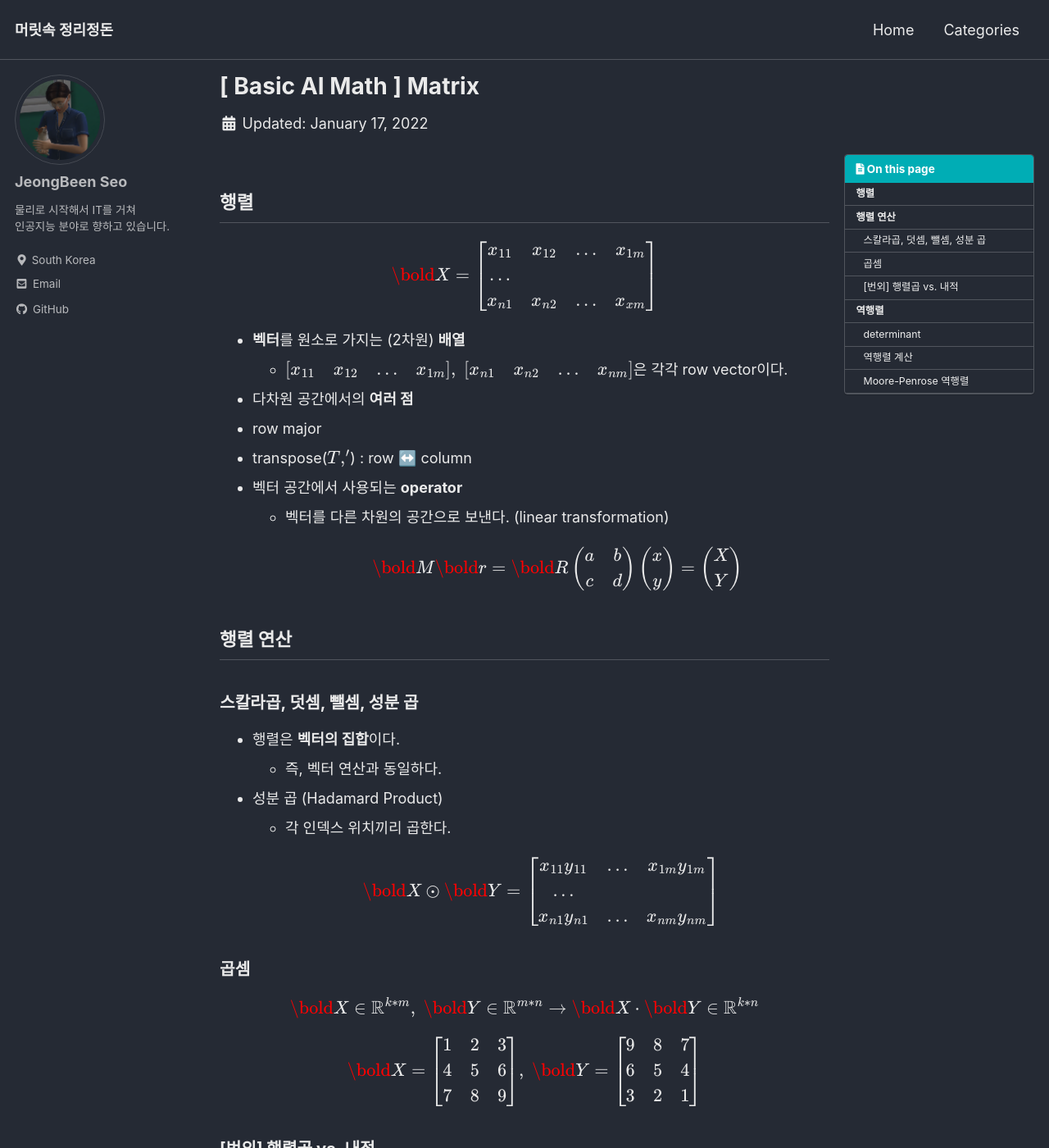
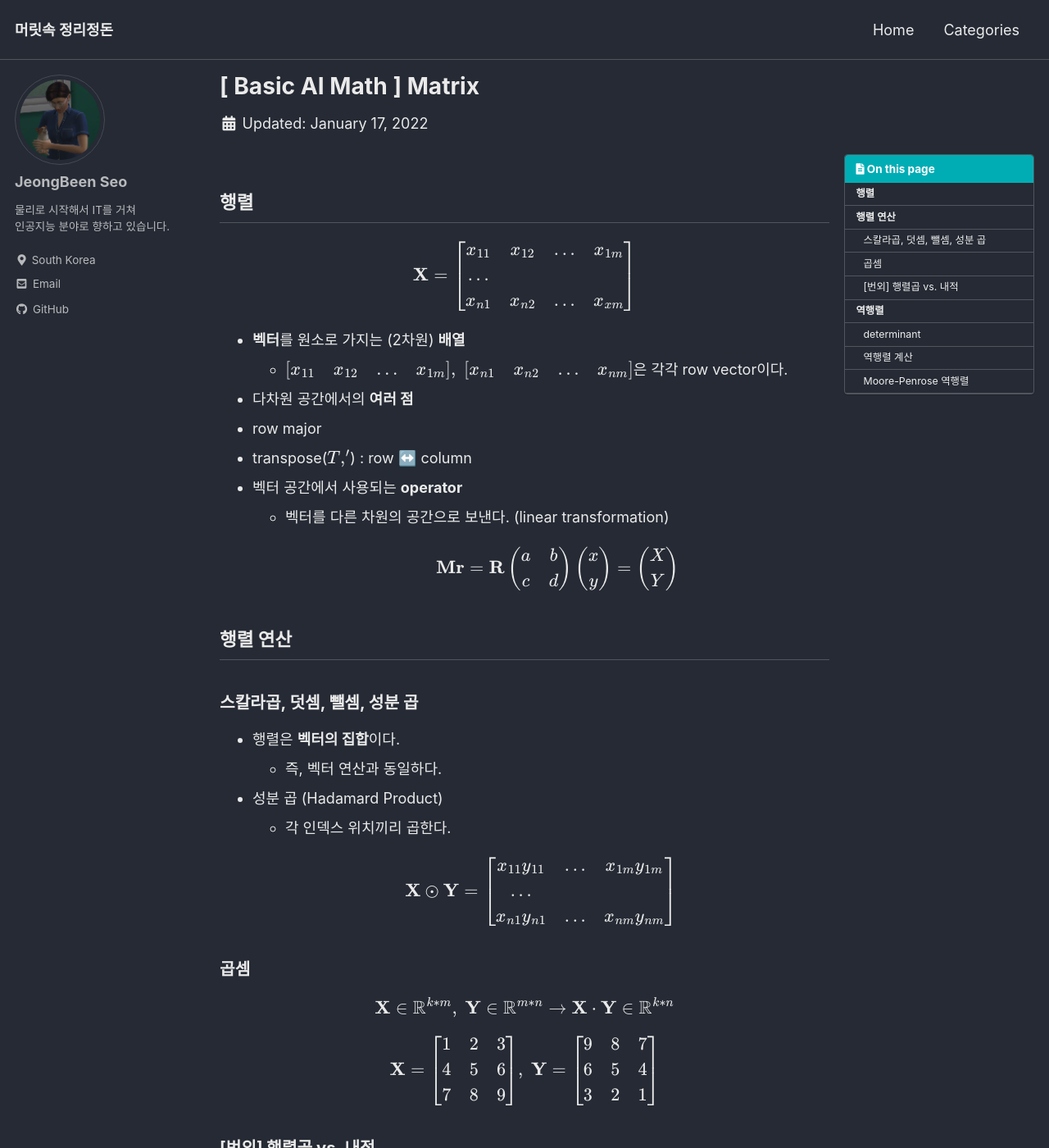
Before and after one commit to claire-1125/claire-1125.github.io, a Jekyll site: the page built from _posts/AI_Math/2022-01-17-matrix.md, in a window 1280 px wide and 1400 px high. Shown: the whole window at 82% size. Built offline with Jekyll 4.4.1, drawn with Linux system fonts in a browser that asks for light colours; cached includes are drawn as plain includes; formulas are drawn with MathJax 3.

Commit message:
committed in Feb 10

```diff
--- a/_posts/AI_Math/2022-01-17-matrix.md
+++ b/_posts/AI_Math/2022-01-17-matrix.md
@@ -13,7 +13,7 @@ toc_sticky: true
 ## 행렬
 
 $$
-\bold{X} =
+\mathbf{X} =
 \begin{bmatrix}
 x_{11} & x_{12} & ... & x_{1m}
 \\
@@ -37,7 +37,7 @@ $$
     - 벡터를 다른 차원의 공간으로 보낸다. (linear transformation)
 
         $$
-        \bold{M}\bold{r}=\bold{R}
+        \mathbf{M}\mathbf{r}=\mathbf{R}
         \\
         \begin{pmatrix}
         a&b\\c&d
@@ -61,7 +61,7 @@ $$
     - 각 인덱스 위치끼리 곱한다.
 
     $$
-    \bold{X} \odot \bold{Y} =
+    \mathbf{X} \odot \mathbf{Y} =
     \begin{bmatrix}
     x_{11}y_{11} & ... & x_{1m}y_{1m}
     \\
@@ -75,19 +75,19 @@ $$
 ### 곱셈
 
 $$
-\bold{X} ∈ \mathbb{R}^{k*m}, \;
-\bold{Y} ∈ \mathbb{R}^{m*n}
-→ \bold{X} \cdot \bold{Y} ∈ \mathbb{R}^{k*n}
+\mathbf{X} ∈ \mathbb{R}^{k*m}, \;
+\mathbf{Y} ∈ \mathbb{R}^{m*n}
+→ \mathbf{X} \cdot \mathbf{Y} ∈ \mathbb{R}^{k*n}
 $$
 
 $$
-\bold{X} =
+\mathbf{X} =
 \begin{bmatrix}
 1&2&3 \\
 4&5&6 \\
 7&8&9
 \end{bmatrix},\;
-\bold{Y} =
+\mathbf{Y} =
 \begin{bmatrix}
 9&8&7 \\
 6&5&4 \\
```
Also changed, not shown: other parts of _posts/AI_Math/2022-01-17-matrix.md (+2 -2 lines).
